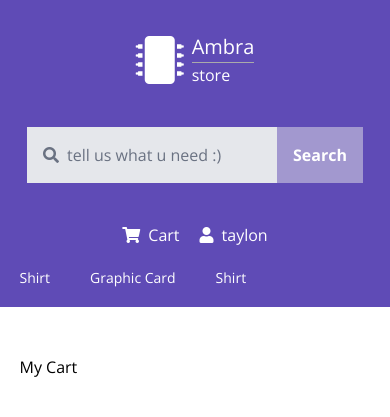
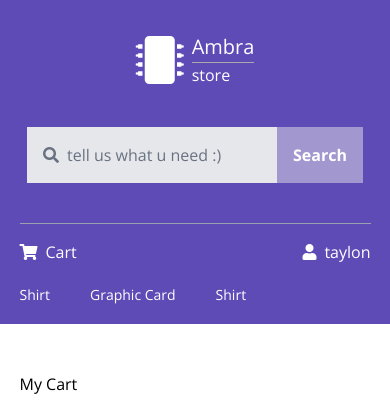
Before and after one commit to TaylonSopeletto/silicon, a Django app: page /cart in a window 390 px wide. Shown: the top 417 px of the page. Run offline with Django 3.2, Linux system fonts and the light colour scheme; a user stored in the database is signed in; data comes from the database, SQL or seed files in the repository; both versions use the stored data as it was after the commit; some libraries are stand-ins or nearby versions.

Commit message:
refact links import

```diff
--- a/store/templates/store/cart.html
+++ b/store/templates/store/cart.html
@@ -1,20 +1,9 @@
 <!DOCTYPE html>
-<html lang="pt-br">
+<html lang="en">
 
 <head>
     {% load static %}
-    <link rel="stylesheet" href="https://cdnjs.cloudflare.com/ajax/libs/font-awesome/5.15.3/css/all.min.css"
-        integrity="sha512-iBBXm8fW90+nuLcSKlbmrPcLa0OT92xO1BIsZ+ywDWZCvqsWgccV3gFoRBv0z+8dLJgyAHIhR35VZc2oM/gI1w=="
-        crossorigin="anonymous" />
-    <meta charset="UTF-8">
-    <meta http-equiv="X-UA-Compatible" content="IE=edge">
-    <meta name="viewport" content="width=device-width, initial-scale=1.0">
-    <link rel="stylesheet" type="text/css" href="{% static 'public/css/app.css' %}?v={% now 'U' %}">
-    <link rel="preconnect" href="https://fonts.gstatic.com">
-    <link
-        href="https://fonts.googleapis.com/css2?family=Open+Sans:ital,wght@0,300;0,400;0,600;0,700;0,800;1,300;1,400;1,600;1,700;1,800&display=swap"
-        rel="stylesheet">
-    <script src="https://unpkg.com/@tailwindcss/browser@4"></script>
+    {% include "store/main/includes/default-html-headers/index.html" %}
     <title>Ambra - Cart</title>
 </head>
 
@@ -26,7 +15,7 @@
             {% for product in products %}
             <div class="flex h-[200px] border border-[#ddd]">
                 <div class="w-[250px] h-full">
-                    <img class="w-full h-full bg-white object-cover" src={{product.image_url}} />
+                    <img class="w-full h-full bg-white object-contain" src={{product.image_url}} />
                 </div>
                 <div class="flex flex-col w-full p-6">
                     <div class="flex w-full">
--- a/store/templates/store/empty_cart.html
+++ b/store/templates/store/empty_cart.html
@@ -1,20 +1,9 @@
 <!DOCTYPE html>
-<html lang="pt-br">
+<html lang="en">
 
 <head>
     {% load static %}
-    <link rel="stylesheet" href="https://cdnjs.cloudflare.com/ajax/libs/font-awesome/5.15.3/css/all.min.css"
-        integrity="sha512-iBBXm8fW90+nuLcSKlbmrPcLa0OT92xO1BIsZ+ywDWZCvqsWgccV3gFoRBv0z+8dLJgyAHIhR35VZc2oM/gI1w=="
-        crossorigin="anonymous" />
-    <meta charset="UTF-8">
-    <meta http-equiv="X-UA-Compatible" content="IE=edge">
-    <meta name="viewport" content="width=device-width, initial-scale=1.0">
-    <link rel="stylesheet" type="text/css" href="{% static 'public/css/app.css' now 'U' %}">
-    <link rel="preconnect" href="https://fonts.gstatic.com">
-    <link
-        href="https://fonts.googleapis.com/css2?family=Open+Sans:ital,wght@0,300;0,400;0,600;0,700;0,800;1,300;1,400;1,600;1,700;1,800&display=swap"
-        rel="stylesheet">
-
+    {% include "store/main/includes/default-html-headers/index.html" %}
     <title>Ambra - Cart</title>
 </head>
 
@@ -22,12 +11,7 @@
     {% include "store/main/includes/header/index.html" %}
     <div class="cart-container">
         <h2>My Cart</h2>
-
         <p>Your cart is empty</p>
-
-
-
-
     </div>
 
     <script src="{% static 'dist/cart.bundle.js' %}"></script>
--- a/store/templates/store/main/includes/bread-crumb/index.html
+++ b/store/templates/store/main/includes/bread-crumb/index.html
@@ -1,4 +1,4 @@
-<div class="w-[90%] max-w-[1440px] mx-auto m-[20px_0] text-[14px] flex gap-[10px] text-[#515151]">
+<div class="w-[90%] max-w-[1440px] mx-auto my-10 text-[14px] flex gap-[10px] text-[#515151]">
     <p><i class="fas fa-home mr-2"></i></p>
 
     {% if category1 %}
--- /dev/null
+++ b/store/templates/store/main/includes/default-html-headers/index.html
@@ -0,0 +1,14 @@
+{% load static %}
+
+<link rel="stylesheet" href="https://cdnjs.cloudflare.com/ajax/libs/font-awesome/5.15.3/css/all.min.css"
+        integrity="sha512-iBBXm8fW90+nuLcSKlbmrPcLa0OT92xO1BIsZ+ywDWZCvqsWgccV3gFoRBv0z+8dLJgyAHIhR35VZc2oM/gI1w=="
+        crossorigin="anonymous" />
+<meta charset="UTF-8">
+<meta http-equiv="X-UA-Compatible" content="IE=edge">
+<meta name="viewport" content="width=device-width, initial-scale=1.0">
+<link rel="stylesheet" type="text/css" href="{% static 'public/css/app.css' %}?v={% now 'U' %}">
+<link rel="preconnect" href="https://fonts.gstatic.com">
+<link
+    href="https://fonts.googleapis.com/css2?family=Open+Sans:ital,wght@0,300;0,400;0,600;0,700;0,800;1,300;1,400;1,600;1,700;1,800&display=swap"
+    rel="stylesheet">
+<script src="https://unpkg.com/@tailwindcss/browser@4"></script>
--- a/store/templates/store/main/includes/header/index.html
+++ b/store/templates/store/main/includes/header/index.html
@@ -33,7 +33,7 @@
                 <button class="border-0 h-full p-4 bg-[#a298cf] font-bold hover:cursor-pointer hover:bg-[#241a53] hover:text-white">Search</button>
             </div>
         </div>
-        <div class="flex gap-5">
+        <div class="flex gap-5 justify-between w-full sm:w-auto border-solid border-t-1 pt-4 sm:border-0 border-gray-400">
             <div class="cart">
                 <button><a href="/cart"><i class="mr-2 fas fa-shopping-cart"></i>Cart</a></button>
             </div>
--- a/store/templates/store/main/includes/tool-bar/index.html
+++ b/store/templates/store/main/includes/tool-bar/index.html
@@ -1,6 +1,6 @@
-<div class="w-[90%] max-w-[1440px] mx-auto my-10 flex items-center text-[#202A25]">
-    <h2 class="session-name">{{title}}</h2>
-    <div class="filters flex items-center ml-auto justify-self-end">
+<div class="w-[90%] max-w-[1440px] mx-auto flex items-center text-[#202A25] flex-col sm:flex-row">
+    <h2 class="session-name font-bold mt-10 mb-10">{{title}}</h2>
+    <div class="filters flex items-center ml-auto justify-self-end mb-5">
         <p class="text-[14px] text-[#202A25]">Order:</p>
         <button id="price" value="price" class="flex gap-[5px] text-[14px] items-center border-none bg-transparent p-[10px_30px] text-[#202A25]">Price<i class="fas fa-arrow-down"></i></button>
     </div>
```
Also changed, not shown: store/templates/store/cancel.html (+2 -13 lines), store/templates/store/index.html (+2 -14 lines), store/templates/store/login.html (+1 -6 lines), store/templates/store/product.html (+6 -18 lines), store/templates/store/register.html (+1 -6 lines), db.sqlite3, 1 other file.
